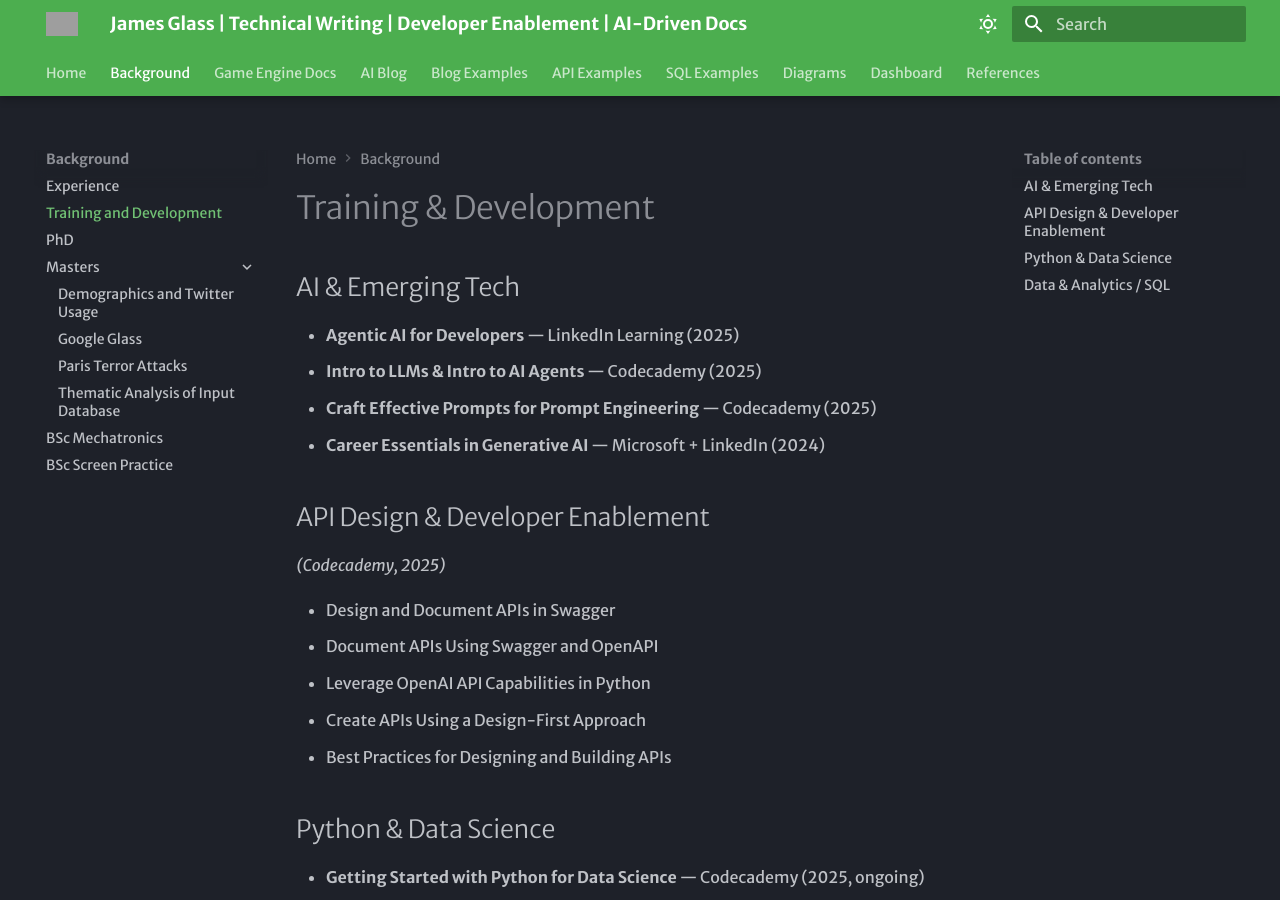
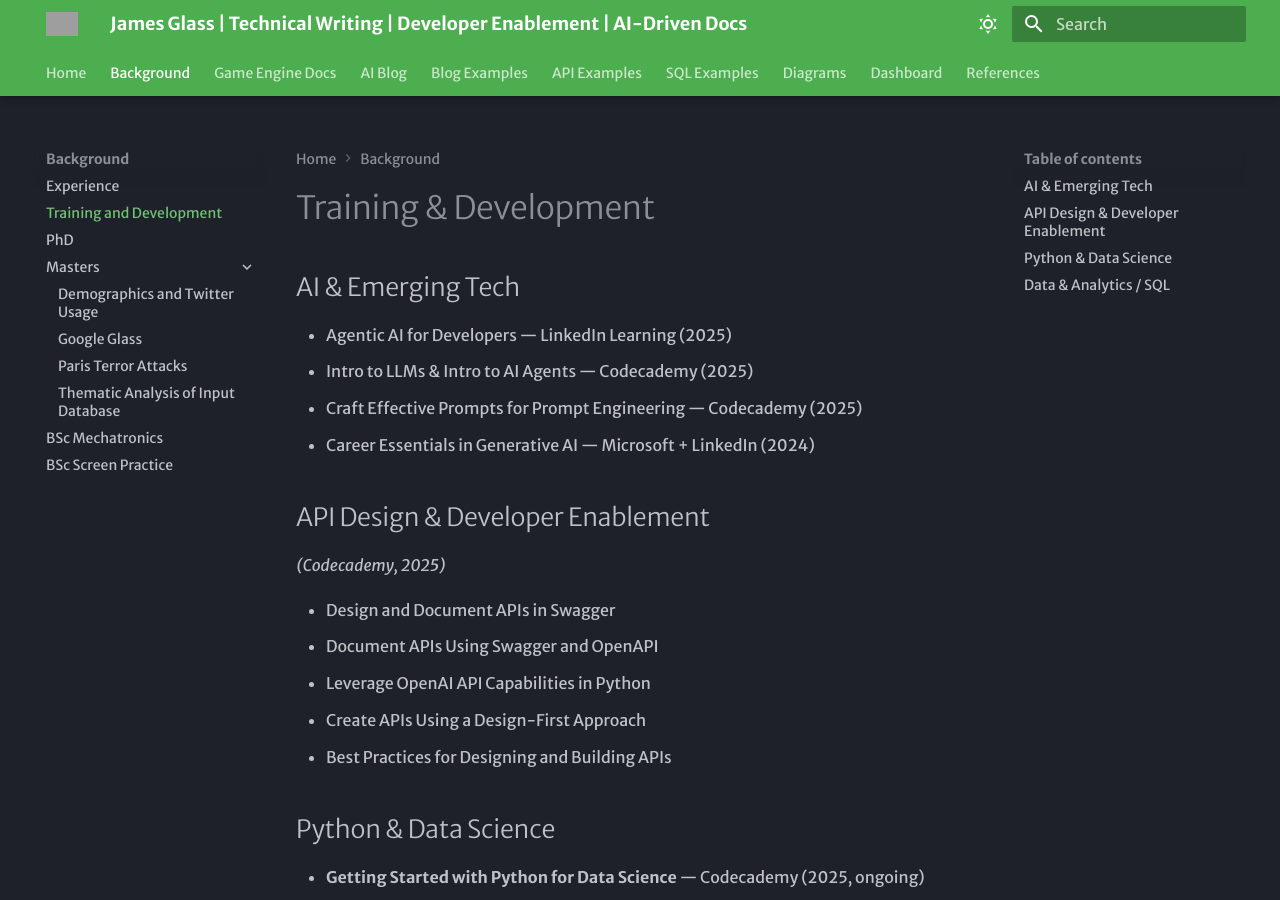
Before and after one commit to james-glass1999/MKDocs-James-Glass-PhD, an MkDocs documentation site: the page built from docs/background/training-and-development.md, in a window 1280 px wide and 900 px high. Built offline with MkDocs 1.6.1 and Material for MkDocs 9.7.7, drawn with Linux system fonts in a browser that asks for light colours; grey boxes are pictures that could not be loaded.

```diff
--- a/docs/background/training-and-development.md
+++ b/docs/background/training-and-development.md
@@ -1,10 +1,10 @@
 # Training & Development
 
 ## AI & Emerging Tech
-- **Agentic AI for Developers** — LinkedIn Learning (2025)
-- **Intro to LLMs & Intro to AI Agents** — Codecademy (2025)
-- **Craft Effective Prompts for Prompt Engineering** — Codecademy (2025)
-- **Career Essentials in Generative AI** — Microsoft + LinkedIn (2024)
+- Agentic AI for Developers — LinkedIn Learning (2025)
+- Intro to LLMs & Intro to AI Agents — Codecademy (2025)
+- Craft Effective Prompts for Prompt Engineering — Codecademy (2025)
+- Career Essentials in Generative AI — Microsoft + LinkedIn (2024)
 
 ## API Design & Developer Enablement
 *(Codecademy, 2025)*
```
